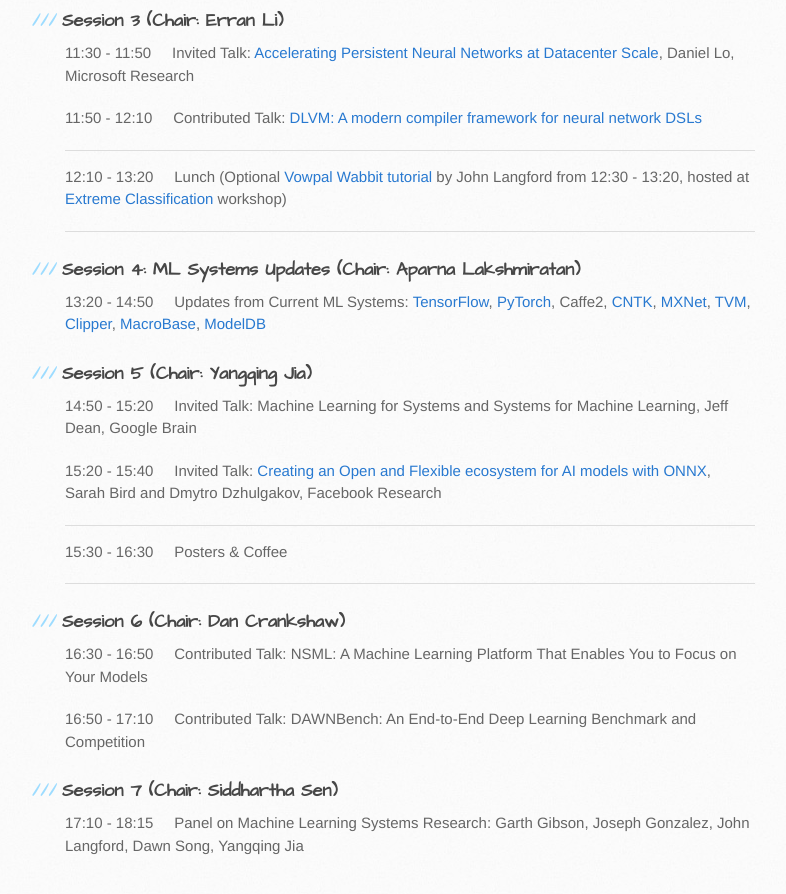
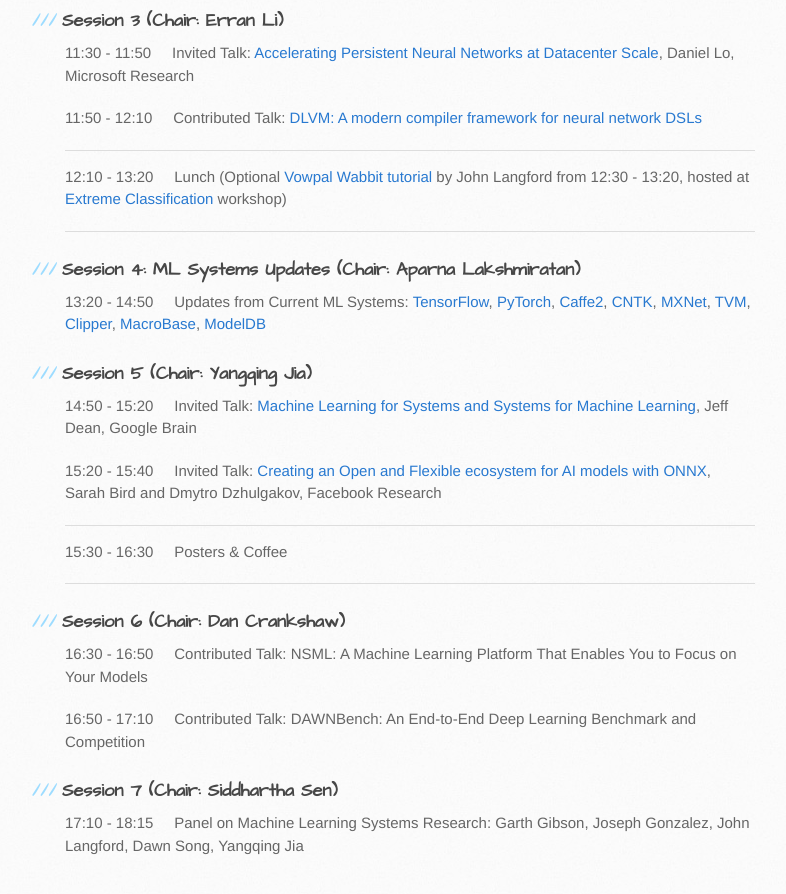
Before and after one commit to LearningSys/nips17, a Jekyll site: the page built from schedule.md, in a window 1280 px wide and 900 px high, scrolled down 810 px. Shown: the top 894 px of the window, without its empty margins (105-891 px from the left). Built offline with Jekyll 4.4.1, drawn with Linux system fonts in a browser that asks for light colours; our own code applies the rules of GitHub Pages for plain Markdown files; the repository's description, which GitHub fills in, is left out; part of the change alters nothing that is shown.

```diff
--- a/schedule.md
+++ b/schedule.md
@@ -34,12 +34,12 @@
 
 ### Session 4: ML Systems Updates (Chair: Aparna Lakshmiratan)
 
-13:20 - 14:50 &nbsp;&nbsp;&nbsp;    Updates from Current ML Systems: [TensorFlow](assets/slides/tensorflow-nips17.pdf), [PyTorch](assets/slides/pytorch-nips17.pdf), Caffe2, [CNTK](assets/slides/cntk-nips.pptx), [MXNet](assets/slides/mxnet-sysml-17.pdf), [TVM](assets/slides/TVM-MLSys-NIPS17.pdf), [Clipper](assets/slides/clipper-nips17.pdf), [MacroBase](assets/slides/macrobase-nips17-mlsys.pdf), [ModelDB](assets/slides/modeldb-nips17.pdf)
+13:20 - 14:50 &nbsp;&nbsp;&nbsp;    Updates from Current ML Systems: [TensorFlow](assets/slides/tensorflow-nips17.pdf), [PyTorch](assets/slides/pytorch-nips17.pdf), [Caffe2](assets/slides/caffe2-nips17.pdf), [CNTK](assets/slides/cntk-nips.pptx), [MXNet](assets/slides/mxnet-sysml-17.pdf), [TVM](assets/slides/TVM-MLSys-NIPS17.pdf), [Clipper](assets/slides/clipper-nips17.pdf), [MacroBase](assets/slides/macrobase-nips17-mlsys.pdf), [ModelDB](assets/slides/modeldb-nips17.pdf)
 
 
 ### Session 5 (Chair: Yangqing Jia)
 
-14:50 - 15:20 &nbsp;&nbsp;&nbsp;    Invited Talk:  Machine Learning for Systems and Systems for Machine Learning, Jeff Dean, Google Brain
+14:50 - 15:20 &nbsp;&nbsp;&nbsp;    Invited Talk:  [Machine Learning for Systems and Systems for Machine Learning](assets/slides/dean-nips17.pdf), Jeff Dean, Google Brain
 
 15:20 - 15:40 &nbsp;&nbsp;&nbsp;    Invited Talk:  [Creating an Open and Flexible ecosystem for AI models with ONNX](assets/slides/ONNX-workshop.pdf), Sarah Bird and Dmytro Dzhulgakov, Facebook Research
 
```
Also changed, not shown: 1 other file.
